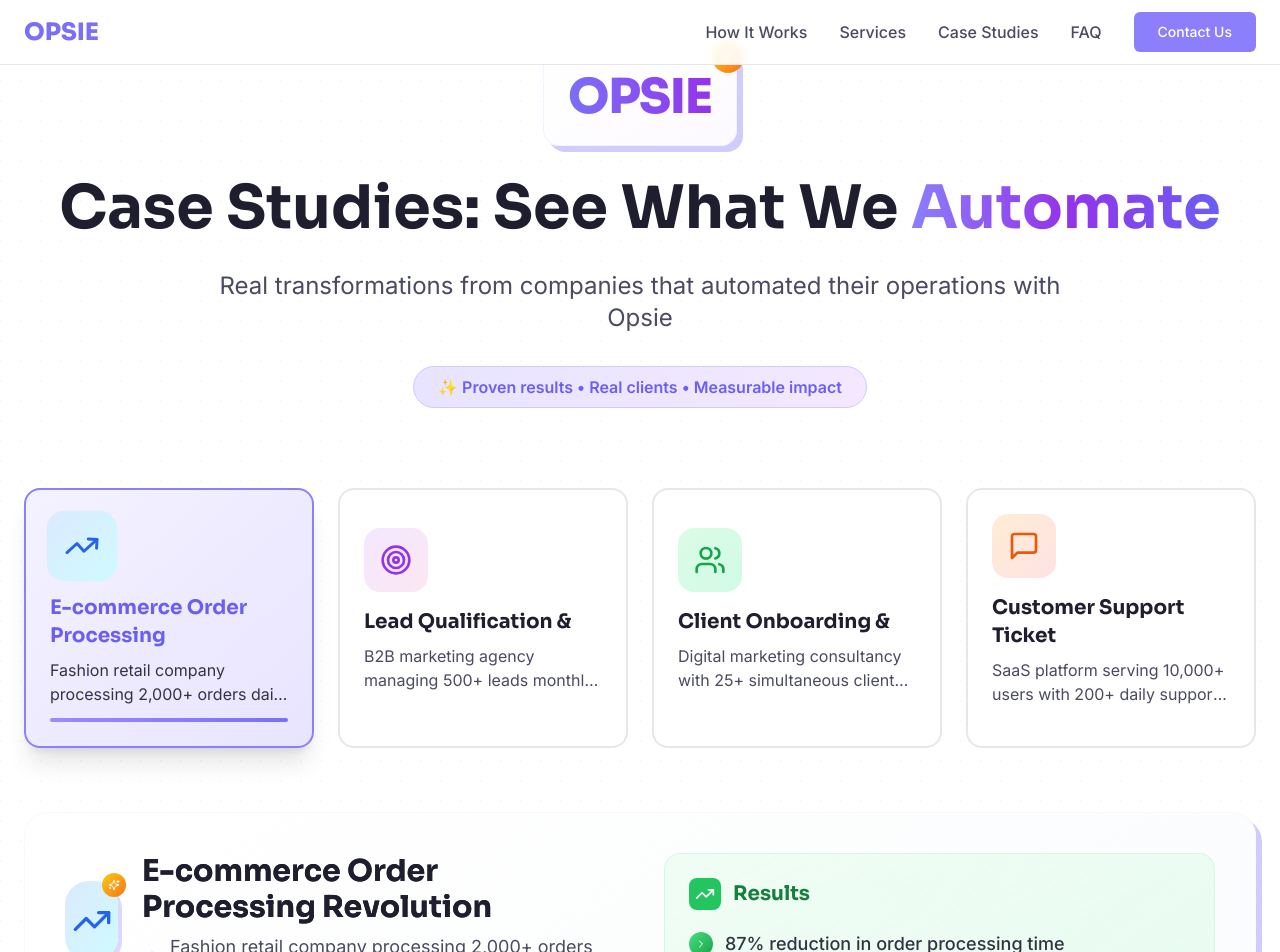
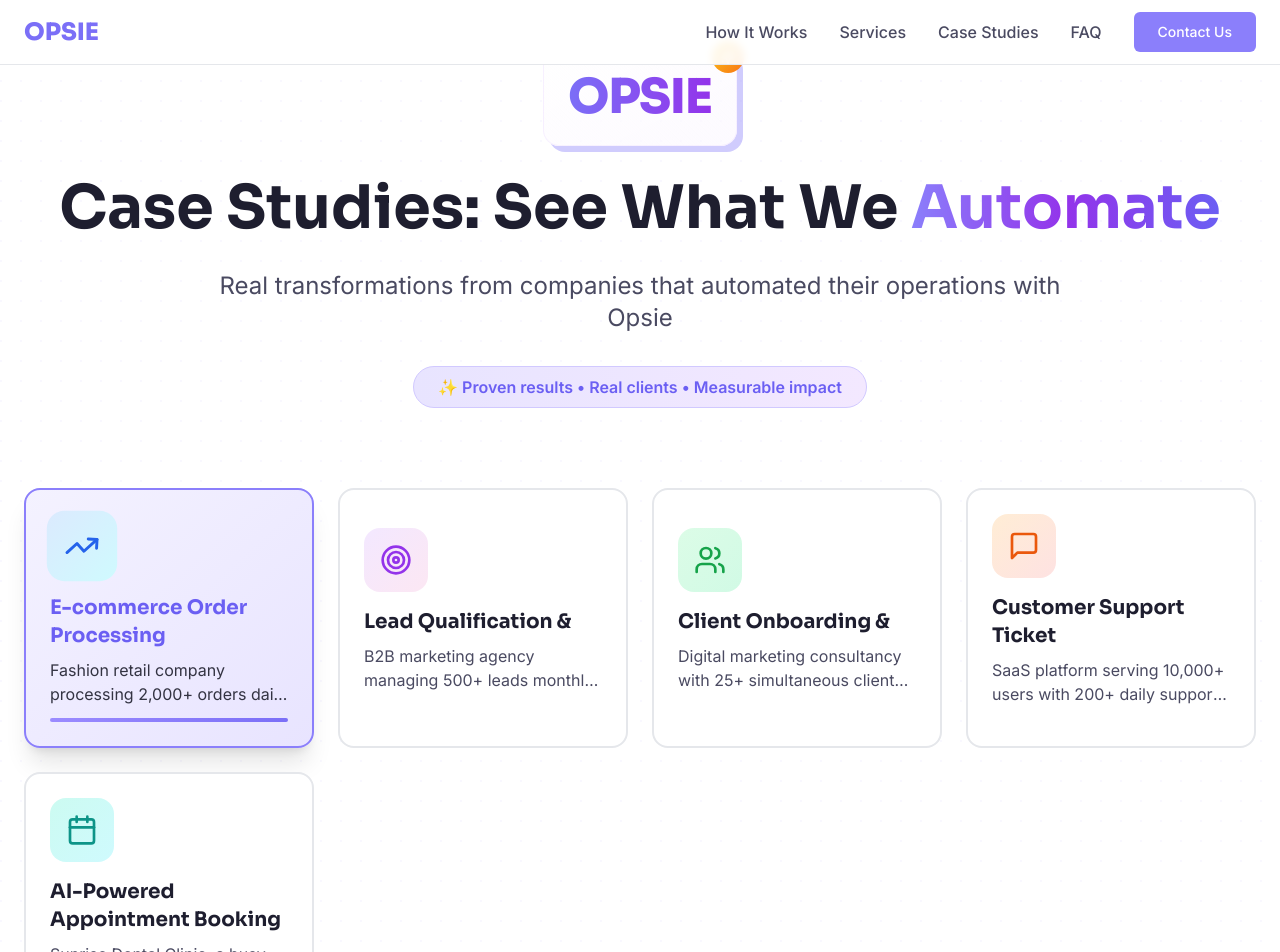
Before and after one commit to Shrinet82/opsie-pixel-flow, a React (Vite) app: page /case-studies in a window 1280 px wide. Shown: the top 952 px of the page. Built offline with nearby package versions, Linux system fonts and the light colour scheme.

Commit message:
Add Appointment Booking Case Study
Adds a new case study for an AI-powered appointment booking agent, maintaining existing design and style. The case study details the challenges, solutions, and results for Sunrise Dental Clinic.

```diff
--- a/src/data/caseStudiesData.ts
+++ b/src/data/caseStudiesData.ts
@@ -1,5 +1,5 @@
 
-import { Users, Target, TrendingUp, MessageSquare, LucideIcon } from "lucide-react";
+import { Users, Target, TrendingUp, MessageSquare, Calendar, LucideIcon } from "lucide-react";
 
 export interface CaseStudy {
   title: string;
@@ -87,5 +87,23 @@ export const caseStudies: CaseStudy[] = [
     author: "David Park, Head of Customer Success @CloudFlow Technologies",
     color: "from-orange-100 to-red-100",
     iconColor: "text-orange-600"
+  },
+  {
+    title: "AI-Powered Appointment Booking for Healthcare",
+    client: "Sunrise Dental Clinic, a busy practice managing 200+ weekly appointments",
+    icon: Calendar,
+    challenge: "Receptionists spent nearly 2 hours daily on repetitive booking and cancellation calls. Constant phone ringing led to busy lines during peak hours, patient frustration, and all inquiries after 6 PM were completely missed opportunities. Manual calendar entry occasionally led to scheduling errors and double bookings.",
+    solution: "Deployed AI-powered booking agent directly onto clinic's primary WhatsApp number. The agent provides 24/7 instant responses for end-to-end appointment booking, cancellations, and availability checks. Integrates seamlessly with Google Calendar for real-time updates without manual data entry.",
+    tools: ["WhatsApp API", "Google Gemini", "n8n", "Google Calendar API", "Supabase", "Twilio"],
+    results: [
+      "Staff time spent on scheduling decreased from 80 mins/day to 5 mins/day",
+      "New patient acquisition increased by 15% through capturing after-hours leads",
+      "Staff efficiency and focus on in-person patients increased by 75%",
+      "Scheduling errors eliminated, reducing related escalations by 90%"
+    ],
+    quote: "Our front desk has been transformed. We're capturing bookings at 10 PM on a Sunday. Our team can finally focus on providing excellent care to the patients in front of them instead of being tied to the phone. It's a well-oiled machine that delights our patients.",
+    author: "Dr. Anjali Sharma, Clinic Director @Sunrise Dental",
+    color: "from-teal-100 to-cyan-100",
+    iconColor: "text-teal-600"
   }
 ];
```
